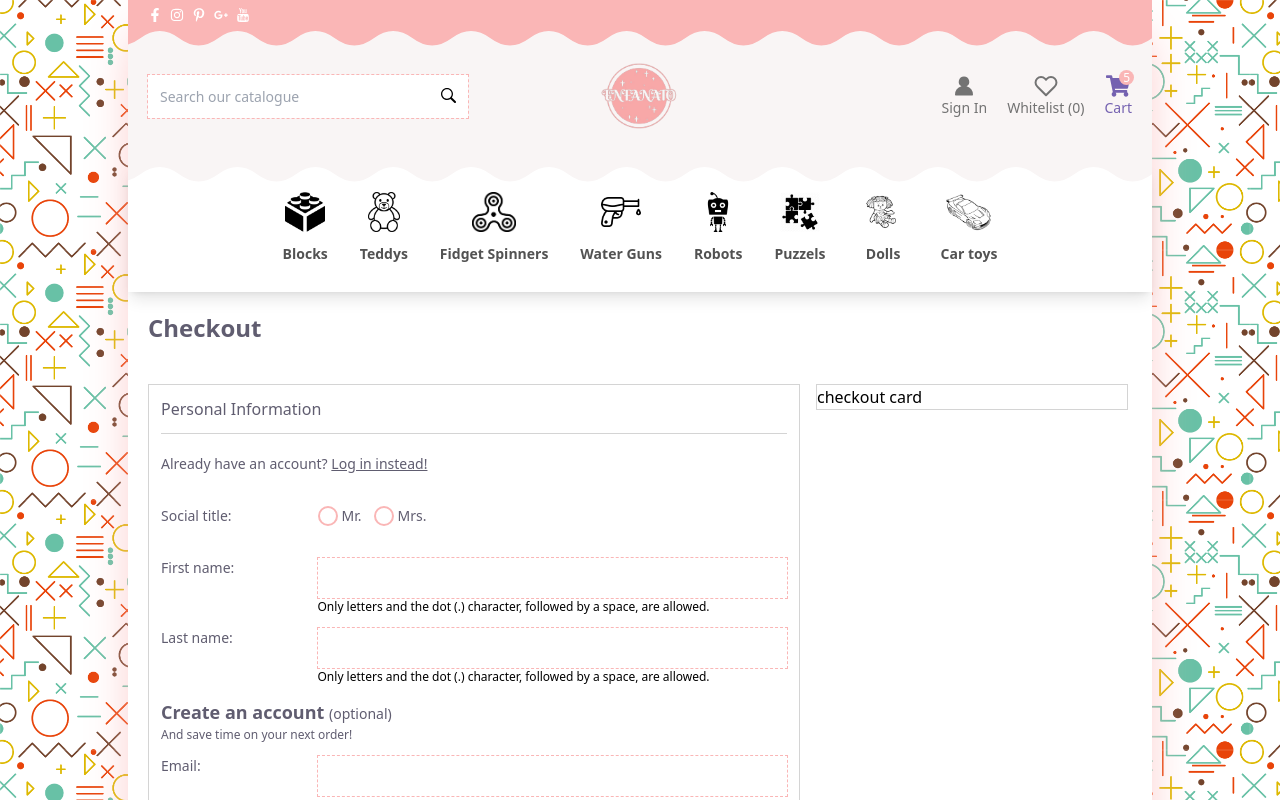
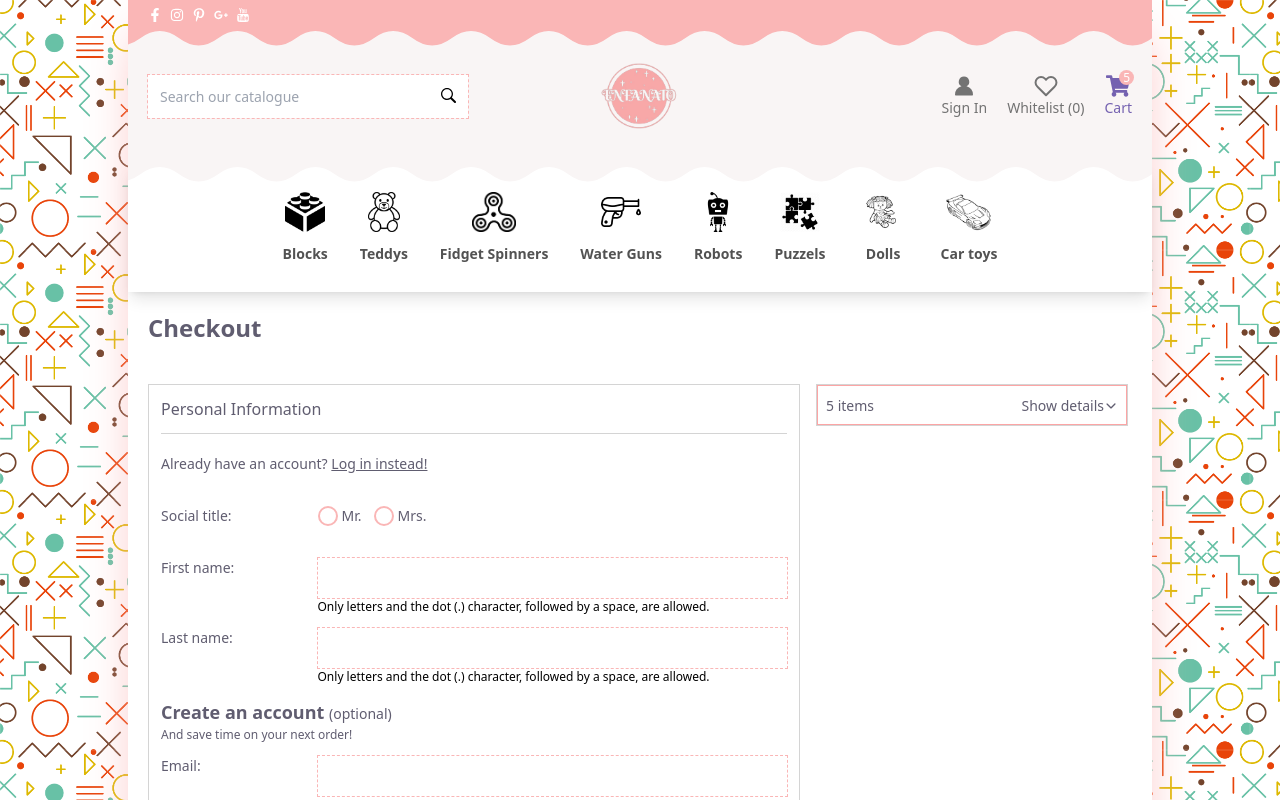
Before and after one commit to shabbirbd/Enfanato, a React (Vite) app: page /checkout in a window 1280 px wide. Shown: the top 800 px of the page. Built offline with nearby package versions, Linux system fonts and the light colour scheme.

Commit message:
adding component

```diff
--- a/src/components/CheckoutCard.jsx
+++ b/src/components/CheckoutCard.jsx
@@ -1,9 +1,30 @@
-import React from 'react';
+import React, { useContext, useState } from 'react';
+import { IoIosArrowDown, IoIosArrowUp } from "react-icons/io";
+import { CartContext } from '../App';
+import { products } from '../data/products';
+
+
 
 const CheckoutCard = () => {
+    const [show, setShow] = useState(false);
+    const [cart, setCart] = useContext(CartContext);
+    const totalCartedItem = cart.reduce((sum, item)=> sum + item.quantity, 0);
+    const cartedProducts = cart.map((item)=>{
+        return products.find((product)=> item.productId === product.id )
+     });
     return (
         <div className='border border-neutral-300'>
-            checkout card
+            <div className={`duration-300 w-full ${show ? "h-auto" : "h-10"} px-2 border border-red-300 overflow-hidden`}>
+                <div className='flex items-center justify-between h-10 w-full text-textal text-sm'>
+                    <p>{totalCartedItem} {totalCartedItem > 1 ? "items" : "item"}</p>
+                    <button onClick={()=>setShow(!show)} className='flex items-center'>{show ? "Hide details" : "Show details"} {show ? <IoIosArrowUp /> : <IoIosArrowDown />}</button>
+                </div>
+                <div className='w-full h-[1px] bg-neutral-300 my-2'></div>
+                <div>
+                    hello
+                </div>
+
+            </div>
         </div>
     );
 };
```
